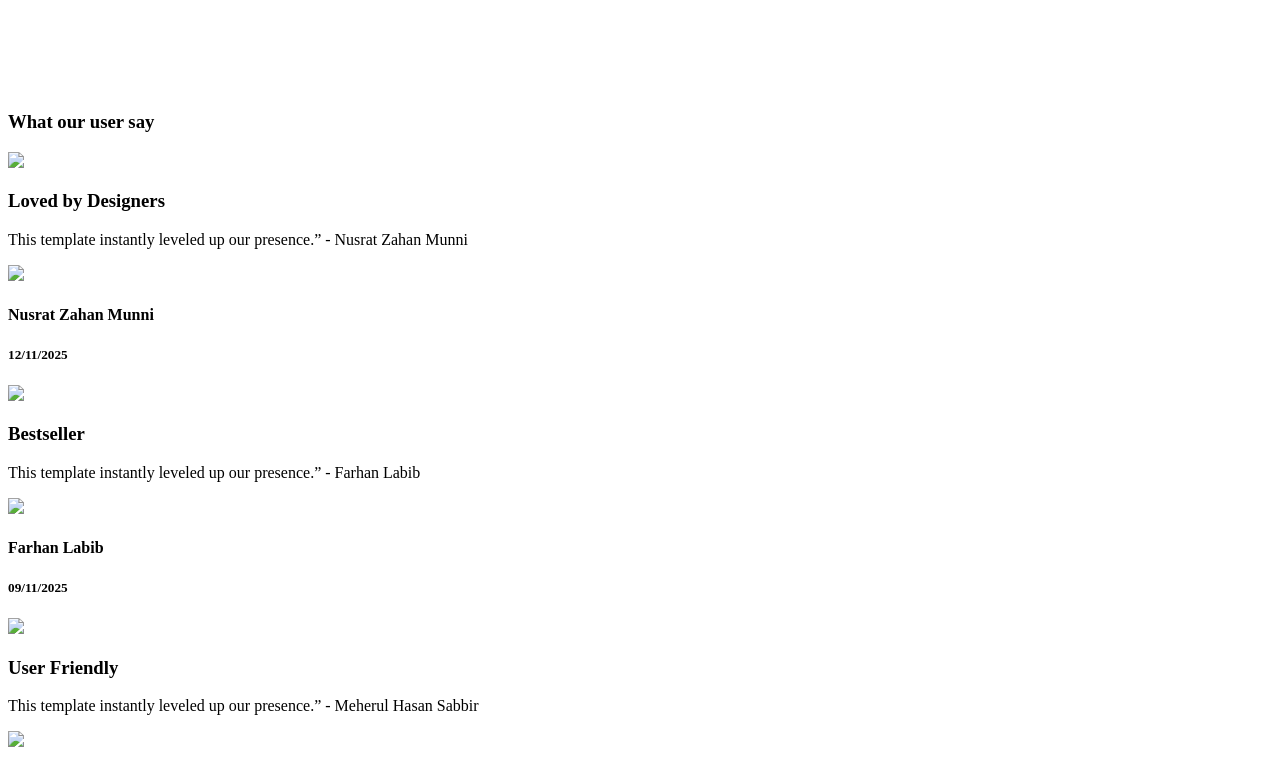
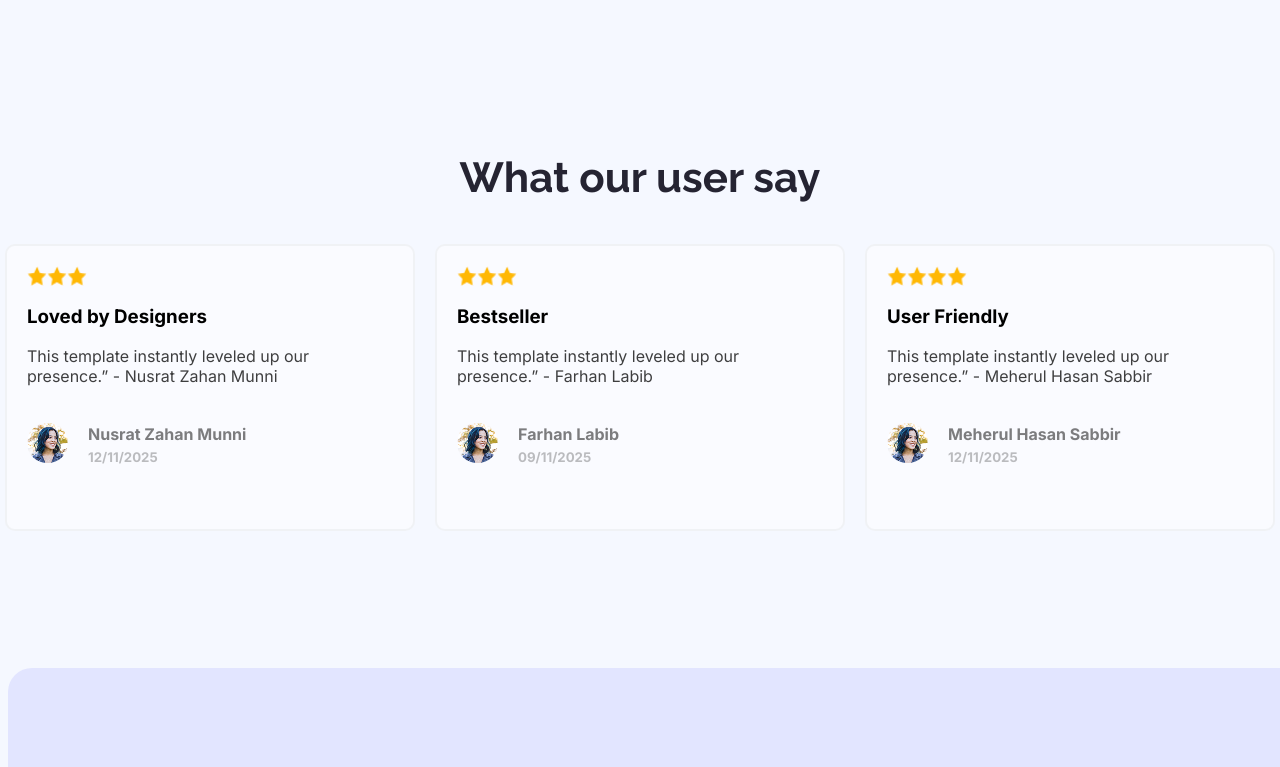
Before and after one commit to FarhaanLabib/webflow, a plain HTML site: page index.html in a window 1280 px wide. Shown: the part 1151-1918 px from the top of the page. Drawn offline with Linux system fonts and the light colour scheme.

Commit message:
final copy upload

```diff
--- a/index.html
+++ b/index.html
@@ -40,19 +40,22 @@
             </div>
         </div>
         <div class="banner3-container">
-            <h3 class="b3head">
+            <h3 style="text-align: center;" class="b3head">
                 What our user say
             </h3>
+                    <div class="divbox">
                               <div class="div3">
                                 <div class="stars">
-                    <img src="../B12A01-landing-launchpad/Assets/icon-star.png">
+                                    <img src="./Assets/icon-star.png">
+                                    <img src="./Assets/icon-star.png">
+                                    <img src="./Assets/icon-star.png">
                                 </div>
                                 <h3 class="b3-main">Loved by Designers</h3>
                                 <p class="boxp">This template instantly leveled up our presence.” - Nusrat Zahan Munni
                                 </p>
                                 <div class="b3-proflie3">
                                     <div>
-                    <img src="../B12A01-landing-launchpad/Assets/avatar.png">
+                                    <img style="border-radius: 50%;" src="./Assets/avatar.png">
                                     </div>
                                     <div>
                                     <h4 class="proname">Nusrat Zahan Munni</h4>
@@ -65,14 +68,16 @@
                             </div>
                             <div class="div3">
                                 <div class="stars">
-                    <img src="../B12A01-landing-launchpad/Assets/icon-star.png">
+                                    <img src="./Assets/icon-star.png">
+                                    <img src="./Assets/icon-star.png">
+                                    <img src="./Assets/icon-star.png">
                                 </div>
                                 <h3 class="b3-main">Bestseller</h3>
                                 <p class="boxp">This template instantly leveled up our presence.” - Farhan Labib
                                 </p>
                                 <div class="b3-proflie3">
                                     <div>
-                     <img src="../B12A01-landing-launchpad/Assets/avatar.png">
+                                    <img style="border-radius: 50%;"src="./Assets/avatar.png">
                                     </div>
                                     <div>
                                     <h4 class="proname">Farhan Labib</h4>
@@ -83,34 +88,37 @@
                             </div>
                             <div class="div3">
                                 <div class="stars">
-                    <img src="../B12A01-landing-launchpad/Assets/icon-star.png">
+                                    <img src="./Assets/icon-star.png">
+                                    <img src="./Assets/icon-star.png">
+                                   <img src="./Assets/icon-star.png">
+                                   <img src="./Assets/icon-star.png">
                                 </div>
                                 <h3 class="b3-main">User Friendly</h3>
                                 <p class="boxp">This template instantly leveled up our presence.” - Meherul Hasan Sabbir
                                 </p>
                                 <div class="b3-proflie3">
                                     <div>
-                     <img src="../B12A01-landing-launchpad/Assets/avatar.png">
+                                     <img style="border-radius: 50%;" src="./Assets/avatar.png">
                                     </div>
                                     <div>
                                      <h4 class="proname">Meherul Hasan Sabbir</h4>
                                     <h5 class="date">12/11/2025</h5>
                     </div>
                 </div>
-
+            </div>
             </div>
         </div>
         <div class="banner4-container">
             <h3 style="margin-bottom: 0px;"class="htxt">Joined Thousands of Productive Users</h3>
             <div style="display: flex; gap: 150px; text-align: center;"class="banner-section">
-                <div class="div3">
+                <div class="dash3">
                   <h1 class="r1">50K</h1>
                   <p class="p3">Active Users</p>
                 </div>
-                <div class="div3"><h1 class="r1">2M+</h1>
+                <div class="dash3"><h1 class="r1">2M+</h1>
                 <p class="p3">Focus Sessions</P>
                 </div>
-                <div class="div3"><h1 class="r1">95%</h1>
+                <div class="dash3"><h1 class="r1">95%</h1>
                 <p class="p3">Satisfaction Rate</p>
                 </div>
 
@@ -138,9 +146,9 @@
     </main>
 
     <footer>
-        <h1 class=".lgo">CRANIX</h1>
+        <h1 class="hihi">CRANIX</h1>
         <p>Ready to elevate your online presence? Contact us today to discuss your project and discover how we can bring your vision to life.</p>
-        <ul>
+        <ul class="footlist">
             <li>Home</li>
             <li>About</li>
             <li>How it works</li>
--- a/styles.css
+++ b/styles.css
@@ -10,6 +10,10 @@
   font-optical-sizing: auto;
   font-weight: auto;
   font-style: normal;
+}
+
+body{
+  background-color: #f5f8ff;
 }
 .header{
   background-image: url(Assets/Hero-bg.png);
@@ -156,6 +160,7 @@ ul li{
   border-radius: 10px;
   margin-top: 10px;
   margin-bottom: 10px;
+  padding-left: 30px;
 
 }
 .txt{
@@ -172,6 +177,11 @@ ul li{
   border-radius: 10px;
   margin-bottom: 20px;
   margin-top:10px;
+  padding-left: 30px;
+  padding-top: 10px;
+  font-family: "Inter", sans-serif;
+  font-size: 20px;
+
 }
 
 .form input,textarea::placeholder{
@@ -187,3 +197,102 @@ label{
 button:hover{
   opacity: .5;
 }
+
+.footlist{
+  font-family: "Inter", sans-serif;
+  display: flex;
+  justify-content: center;
+  align-items: center;
+  gap: 20px
+
+
+}
+
+.hihi{
+  font-family: "Inter", sans-serif;
+  color:#4e47ff;
+  margin-bottom: 10px;
+  margin-top: 40px;
+  font-size:100px;
+  align-items: center;
+
+}
+footer{
+  display:flex;
+  flex-direction: column;
+  align-items: center;
+  justify-content: center;
+  font-family: "Inter", sans-serif;
+  width: 100%;
+  height: 428px;
+  background-color: #ffffff;
+  align-items: center;
+  text-align: center;
+}
+
+/*banner 3*/
+.banner3-container{
+  display: flex;
+  flex-direction: column;
+  justify-content: center;
+  align-items: center;
+  margin: 0 auto;
+}
+.divbox{
+  display: flex;
+  align-items: center;
+  gap: 20px;
+}
+.div3{
+  width: 366px;
+  height: 243px;
+  padding: 20px;
+  margin-bottom: 137px;
+  background-color: #ffffff7c;
+  border: 2px solid rgba(0, 0, 0, 0.041);
+  border-radius: 10px;
+
+
+}
+.b3head{
+  font-family: "Raleway", sans-serif;
+  font-weight: bold;
+  font-size: 42px;
+  color: #252432;
+  width: 1140px;
+  height: 49px;
+}
+.stars{
+  display: flex;
+}
+
+.stars img{
+  height: 20px;
+  width: 20px;
+}
+.b3-proflie3{
+  display: flex;
+  align-items: center;
+  gap: 20px;
+
+}
+.b3-main{
+  font-family: "Inter", sans-serif;
+  font-weight: bold;
+}
+.boxp{
+  font-family: "Inter", sans-serif;
+  opacity: 75%;
+}
+.proname{
+  font-family: "Inter", sans-serif;
+  margin-bottom: 0px;
+  opacity: 50%;
+
+}
+
+.date{
+  font-family: "Inter", sans-serif;
+  margin-top: 5px;
+  opacity: 25%;
+}
```
Lines whose indentation alone changed are shown as unchanged.
